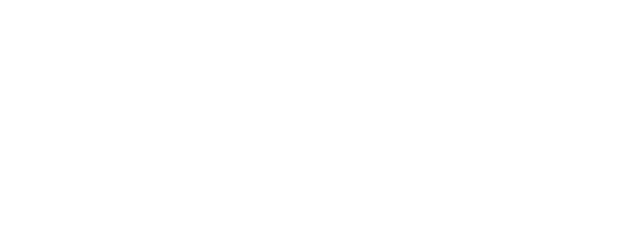
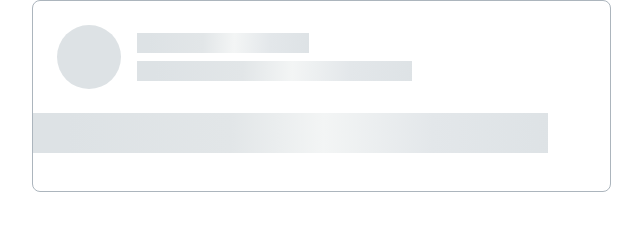
Before and after one commit to js-tasks-ru/htmlcss-20230411_aleksandr-pupkov1991, a website: page 04-lection2/02-skeleton/index.html in a window 1280 px wide. Shown: the whole page, without its empty margins (319-961 px from the left). Drawn offline with Linux system fonts and the light colour scheme.

Commit message:
skeleton ready

```diff
--- a/04-lection2/02-skeleton/index.html
+++ b/04-lection2/02-skeleton/index.html
@@ -2,10 +2,25 @@
 <!-- Страница со скелетоном -->
 <html lang="ru">
     <head>
+        <link rel="stylesheet" href="../../assets/css/normalize.css">
         <link rel="stylesheet" href="../../assets/css/main.css">
         <link rel="stylesheet" href="./skeleton.css">
     </head>
     <body>
-
+        <div class="skeleton">
+            <div class="skeleton__item">
+                <div class="skeleton__header">
+                    <div class="skeleton__logo"></div>
+                    <div class="skeleton__subheader">
+                        <div class="skeleton__title"></div>
+                        <div class="skeleton__subtitle"></div>
+                    </div>
+                </div>
+                <div class="keleton__descrs">
+                    <div class="skeleton__paragraph"></div>
+                    <div class="skeleton__text"></div>
+                </div>
+            </div>
+        </div>
     </body>
 </html>
--- a/04-lection2/02-skeleton/skeleton.css
+++ b/04-lection2/02-skeleton/skeleton.css
@@ -0,0 +1,49 @@
+.skeleton{
+    display: flex;
+    justify-content: center;
+}
+.skeleton__item{
+    width: 579px;
+    height: 192px;
+    background-color: var(--white);
+    border: 1px solid var(--grey-3);
+    border-radius: 8px;
+}
+.skeleton__header{
+    display: flex;
+    align-items: center;
+    gap: 16px;
+    padding: 24px;
+}
+.skeleton__logo{
+    width: 64px;
+    height: 64px;
+    background-color: var(--grey-2);
+    border-radius: 100%;
+}
+.skeleton__subheader{
+    display: flex;
+    flex-direction: column;
+    gap: 8px;
+}
+.skeleton__title{
+    width: 172px;
+    height: 20px;
+    background: linear-gradient(92.51deg, #DDE2E5 6.44%, #E2E6E8 38.47%, #F3F5F5 56.48%, #E3E7EA 77.5%, #DDE2E5 102.52%);
+}
+.skeleton__subtitle{
+    width: 275px;
+    height: 20px;
+    background: linear-gradient(92.51deg, #DDE2E5 6.44%, #E2E6E8 38.47%, #F3F5F5 56.48%, #E3E7EA 77.5%, #DDE2E5 102.52%);
+}
+.skeleton__descr{
+    display: flex;
+    flex-wrap: wrap;
+    gap: 8px;
+    padding: 0 40px 32px 24px;
+}
+.skeleton__paragraph, .skeleton__text{
+    width: 515px;
+    height: 20px;
+    background: linear-gradient(92.51deg, #DDE2E5 6.44%, #E2E6E8 38.47%, #F3F5F5 56.48%, #E3E7EA 77.5%, #DDE2E5 102.52%);
+}
```
